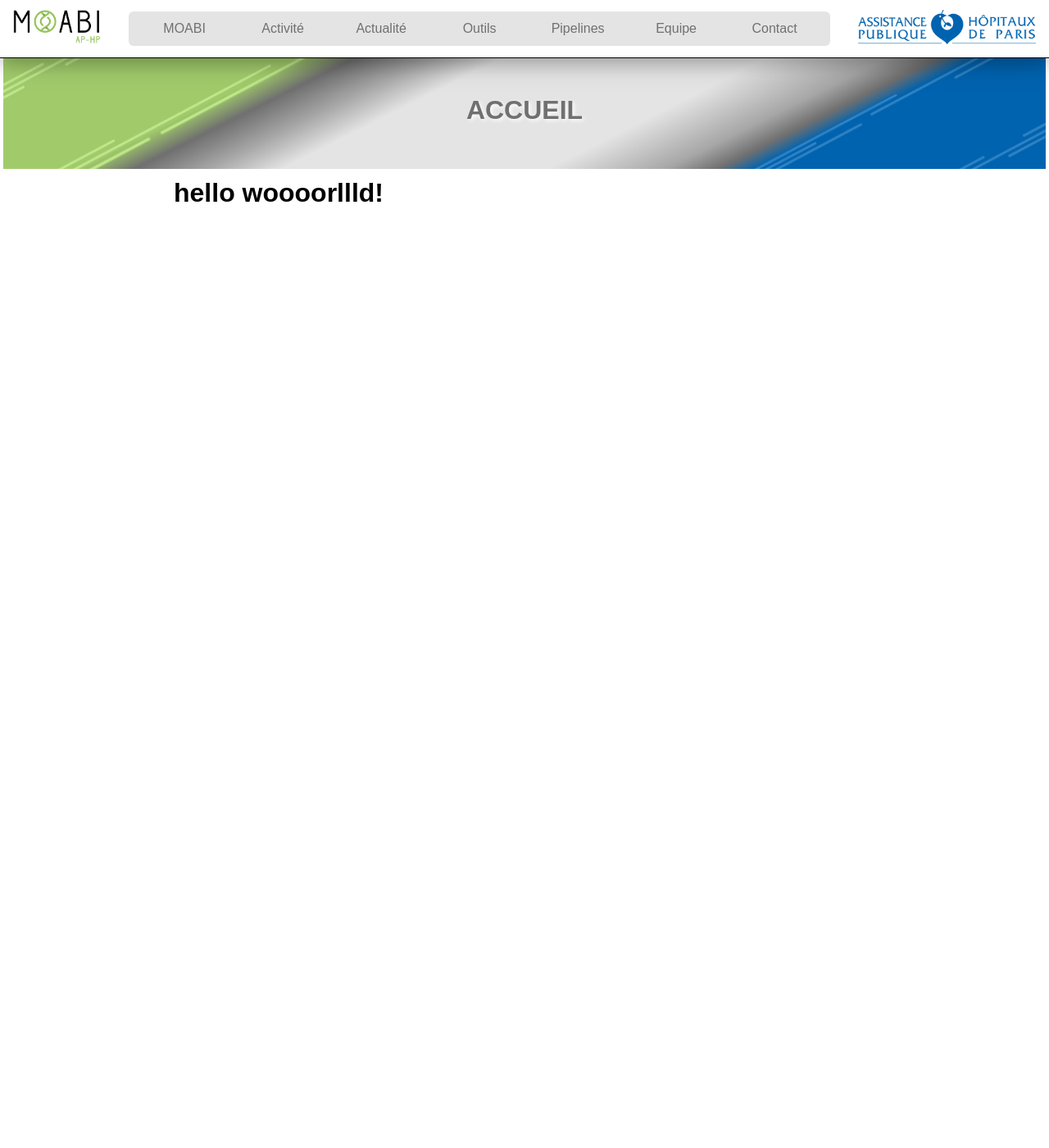
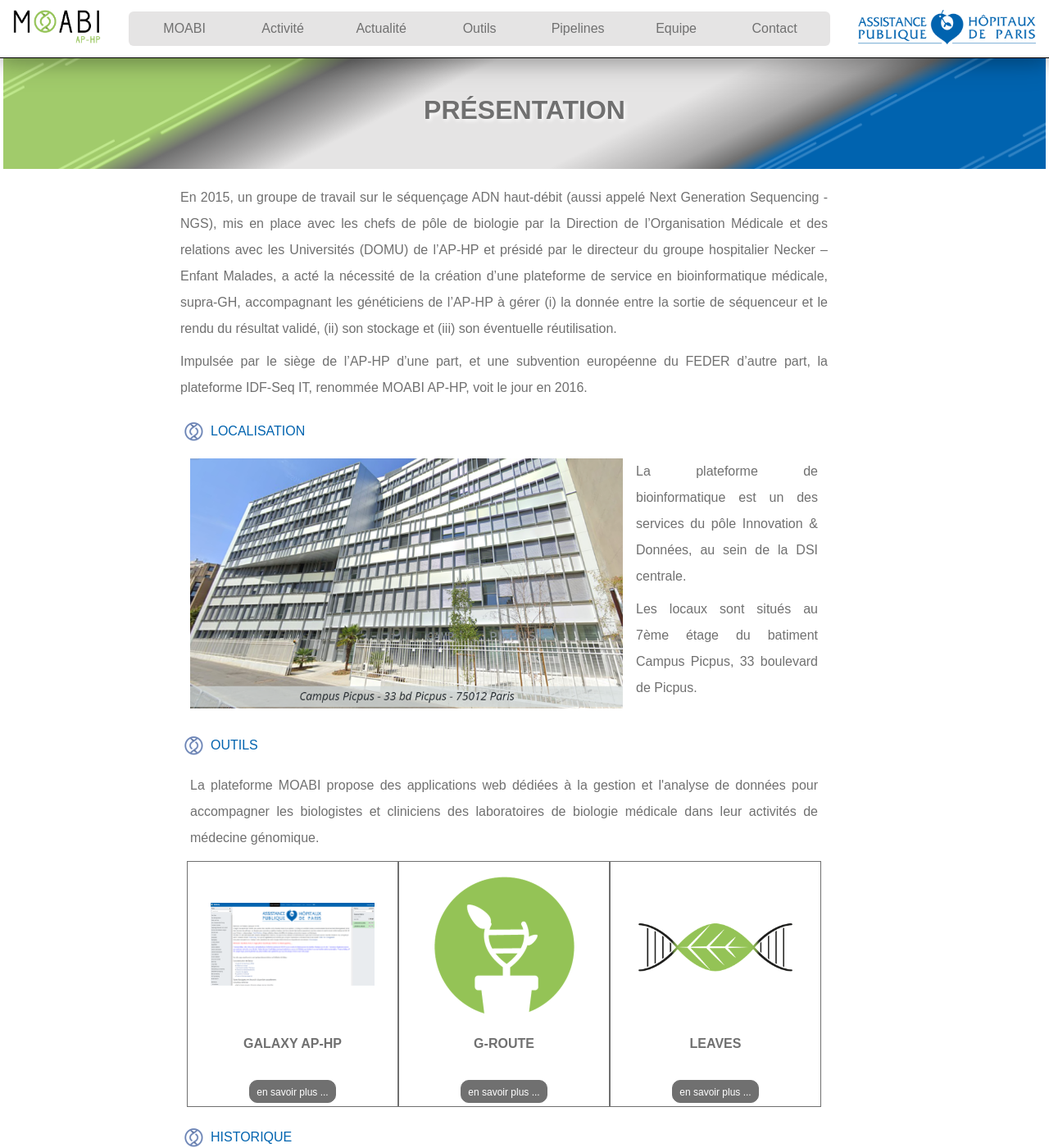
Before and after one commit to moabi-aphp/moabi-aphp.github.io, a Jekyll site: the page built from index.html, in a window 1280 px wide and 1400 px high. Shown: the whole window at 82% size. Built offline with Jekyll 4.4.1, drawn with Linux system fonts in a browser that asks for light colours; nearby versions of some CDN libraries; some of the changed text lies outside the part shown.

Commit message:
update index.html

```diff
--- a/index.html
+++ b/index.html
@@ -1,6 +1,151 @@
 ---
 layout: content_page
-title: MOABI Home
-subtitle: accueil
+title: MOABI
+subtitle: Présentation
 ---
-<h1>{{ "Hello Woooorllld!" | downcase }}</h1>
+<div class="moabi">
+	<div class="page-intro">
+		<p>
+			En 2015, un groupe de travail sur le séquençage ADN haut-débit (aussi appelé Next Generation Sequencing - NGS), mis en place avec les chefs de pôle de biologie par la Direction de l’Organisation Médicale et des relations avec les Universités (DOMU) de l’AP-HP et présidé par le directeur du groupe hospitalier Necker – Enfant Malades, a acté la nécessité de la création d’une plateforme de service en bioinformatique médicale, supra-GH, accompagnant les généticiens de l’AP-HP à gérer (i) la donnée entre la sortie de séquenceur et le rendu du résultat validé, (ii) son stockage et (iii) son éventuelle réutilisation.
+		</p>
+		<p>
+			Impulsée par le siège de l’AP-HP d’une part, et une subvention européenne du FEDER d’autre part, la plateforme IDF-Seq IT, renommée MOABI AP-HP, voit le jour en 2016.
+		</p>
+	</div>
+	<div class="page-content">
+
+		<!-- section localisation-->
+		<div class="page-section">
+			<div class="section-title">
+				<div class="section-title-img">
+				</div>
+				<div class="section-title-label">
+					<p>
+						localisation
+					</p>
+				</div>
+			</div>
+			<div class="section-content" >
+				<div>
+					<img src="/assets/images/sections/picpus.png" alt = "SITE DE PICPUS">
+				</div>
+				<div>
+					<p>
+						La plateforme de bioinformatique est un des services du pôle Innovation & Données, au sein de la DSI centrale.
+					</p>
+					<p>
+						Les locaux sont situés au 7ème étage du batiment Campus Picpus, 33 boulevard de Picpus.
+					</p>
+				</div>
+			</div>
+		</div>
+
+		<!-- section outils-->
+		<div class="page-section">
+			<div class="section-title">
+				<div class="section-title-img">
+				</div>
+				<div class="section-title-label">
+					<p>
+						outils
+					</p>
+				</div>
+			</div>
+			<div class="section-content"  id ="sectionContentOutils">
+				<div class="">
+					<p>
+						La plateforme MOABI propose des applications web dédiées à la gestion et l'analyse de données pour accompagner les biologistes et cliniciens des laboratoires de biologie médicale dans leur activités de médecine génomique.
+					</p>
+				</div>
+				<div class="section-outils" >
+					<div class="outil">
+						<div class = "outils-logo" style="background-image: url(/assets/images/logos/galaxy.png)">
+						</div>
+						<div>
+							<p style="font-weight: bold">
+								GALAXY AP-HP
+							</p>
+						</div>
+						<div class="more-button">
+							<a href="galaxy.html">
+							 en savoir plus ...
+							</a>
+						</div>
+					</div>
+					<div class="outil">
+						<div class = "outils-logo" style="background-image: url(/assets/images/logos/g_route.png)">
+						</div>
+						<div>
+							<p style="font-weight: bold">
+								G-ROUTE
+							</p>
+						</div>
+						<div class="more-button">
+							<a href="groute.html">
+							 en savoir plus ...
+							</a>
+						</div>
+					</div>
+					<div class="outil">
+						<div class = "outils-logo" style = "  background-image: url(/assets/images/logos/leaves.png)">
+						</div>
+						<div>
+							<p style="font-weight: bold">
+								LEAVES
+							</p>
+						</div>
+						<div class="more-button">
+							<a href="leaves.html">
+							 en savoir plus ...
+							</a>
+						</div>
+					</div>
+				</div>
+			</div>
+		</div>
+
+		<!-- section histoire-->
+		<div class="page-section">
+			<div class="section-title">
+				<div class="section-title-img">
+				</div>
+				<div class="section-title-label">
+					<p>
+						historique
+					</p>
+				</div>
+			</div>
+			<div class="section-content">
+				<div class="timeline-container">
+					<ul class = "tl">
+						{% assign items = site.data.historique | reverse %}
+						{% assign num = 0 %}
+						{% for item in items %}
+						{% assign mod = num | modulo :2 %}
+						{% if mod == 0 %}
+						<li class = "tl-item">
+						 <div class="tl-timestamp">
+							 {{item.date}}
+						 </div>
+						 <div class="tl-item-detail">
+							 {{item.detail}}
+						 </div>
+					 </li>
+						{% else %}
+						<li class = "tl-item">
+						 <div class="tl-timestamp-rev">
+							 {{item.date}}
+						 </div>
+						 <div class="tl-item-detail-rev">
+							 {{item.detail}}
+						 </div>
+					 </li>
+						{% endif %}
+						{% assign num = num | plus: 1 %}
+						{% endfor%}
+					</ul>
+				</div>
+			</div>
+		</div>
+	</div>
+</div>
```
